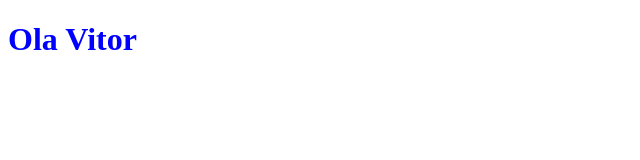
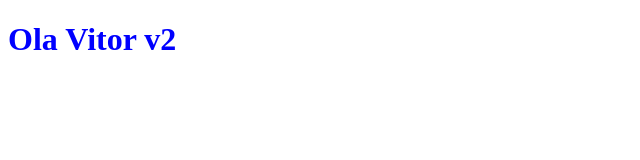
Before and after one commit to martinsricardo/git-test, a plain HTML site: page index.html in a window 1280 px wide. Shown: the full height of the page, 0-640 px from the left. Drawn offline with Linux system fonts and the light colour scheme.

Commit message:
mudei outra vez

```diff
--- a/index.html
+++ b/index.html
@@ -7,6 +7,6 @@
     <title>Document</title>
 </head>
 <body>
-    <h1 style="color:blue;">Ola Vitor</h1>
+    <h1 style="color:blue;">Ola Vitor v2</h1>
 </body>
 </html>
```
